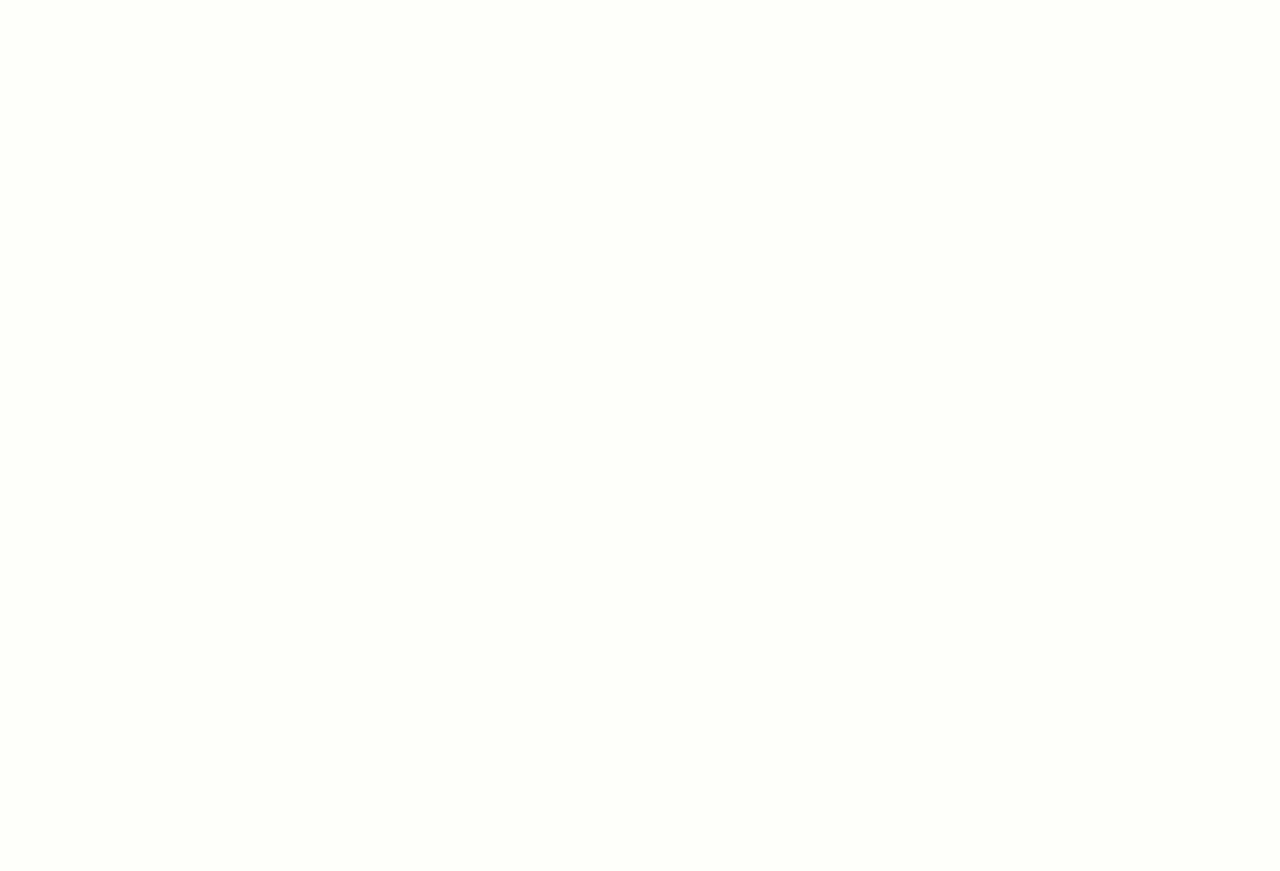
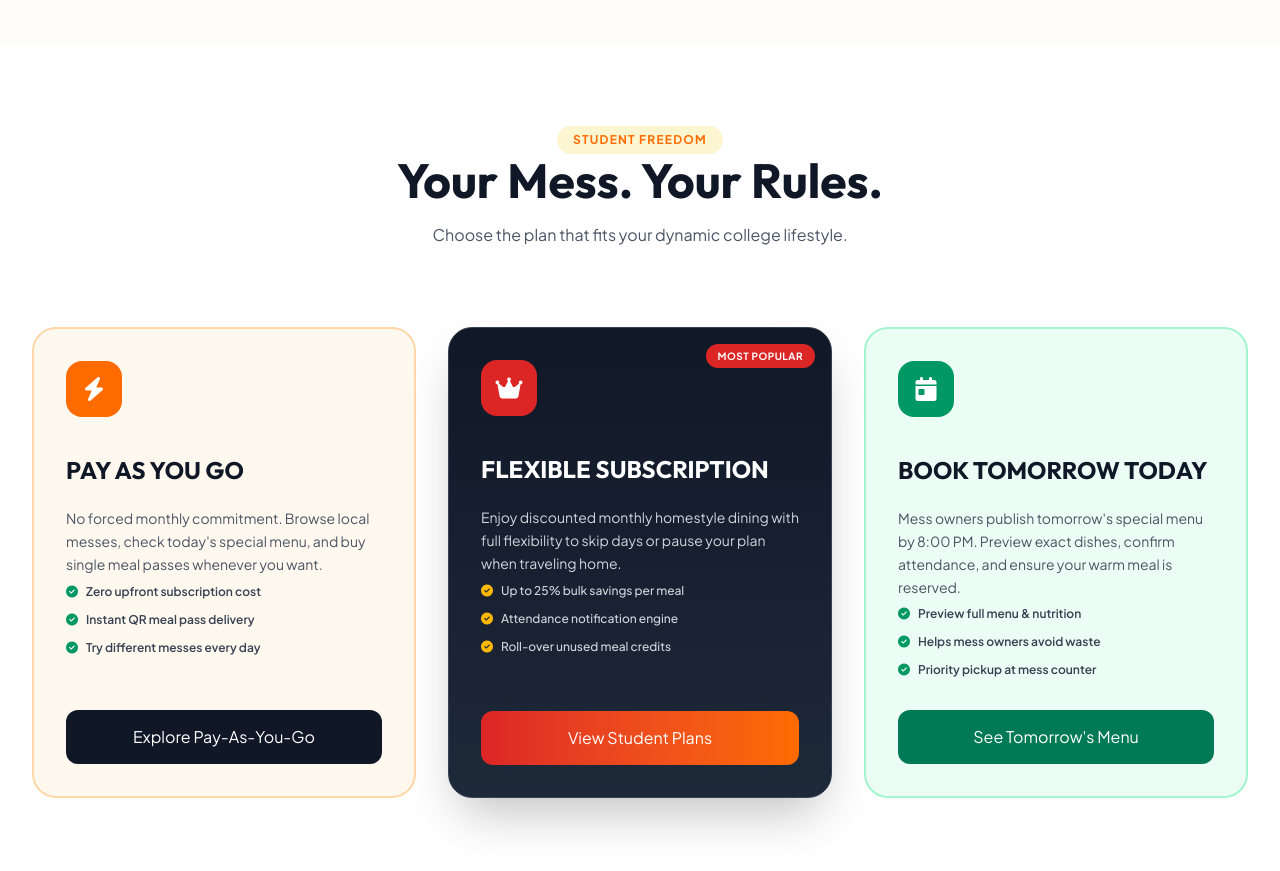
Before and after one commit to keshavgit23/FlexiMeal, a React (Vite) app: page / in a window 1280 px wide. Shown: the part 1540-2411 px from the top of the page. Before the commit the page ends 1585 px from the top, so only its background shows below. Built offline with nearby package versions, Linux system fonts and the light colour scheme; no server answers.

Commit message:
feat:add student's freedom plans feature

```diff
--- a/src/pages/LandingPage/LandingPage.tsx
+++ b/src/pages/LandingPage/LandingPage.tsx
@@ -1,10 +1,12 @@
 import Hero from "./sections/Hero.tsx";
 import EmotionalHungerTimeline from "./sections/EmotionalHungerTimeline.tsx";
-export function LandingPage(){
+import StudentFreedom from "./sections/StudentFreedom.tsx";
+export function LandingPage() {
     return (
         <>
-      <Hero />
-      <EmotionalHungerTimeline/>
+            <Hero />
+            <EmotionalHungerTimeline />
+            <StudentFreedom />
         </>
 
     );
--- /dev/null
+++ b/src/pages/LandingPage/sections/StudentFreedom.tsx
@@ -0,0 +1,146 @@
+import React from 'react';
+
+export interface StudentFreedomProps {
+  onExplorePayAsYouGo?: () => void;
+  onViewStudentPlans?: () => void;
+  onSeeTomorrowMenu?: () => void;
+}
+
+export const StudentFreedom: React.FC<StudentFreedomProps> = ({
+  onExplorePayAsYouGo,
+  onViewStudentPlans,
+  onSeeTomorrowMenu,
+}) => {
+  return (
+    <section className="py-20 bg-white" id="student-freedom">
+      <div className="max-w-7xl mx-auto px-4 sm:px-6 lg:px-8">
+        <div className="text-center mb-16">
+          <span className="text-brand-saffron text-[#FF6B00] font-extrabold text-xs tracking-widest uppercase bg-amber-100/80 px-4 py-1.5 rounded-full inline-block">
+            STUDENT FREEDOM
+          </span>
+          <h2 className="text-3xl sm:text-5xl font-extrabold text-gray-900 mt-4 font-heading font-['Outfit',sans-serif]">
+            Your Mess. Your Rules.
+          </h2>
+          <p className="text-gray-600 mt-3 mx-auto text-base py-4">
+            Choose the plan that fits your dynamic college lifestyle.
+          </p>
+        </div>
+
+        <div className="grid md:grid-cols-3 gap-8">
+          {/* Pay As You Go */}
+          <div className="bg-brand-accentCream bg-[#FFF8EE] border-2 border-orange-200 p-8 rounded-3xl flex flex-col justify-between hover:shadow-xl transition">
+            <div>
+              <div className="w-14 h-14 rounded-2xl bg-brand-saffron bg-[#FF6B00] text-white flex items-center justify-center text-2xl font-bold mb-6">
+                <i className="fa-solid fa-bolt" aria-hidden="true" />
+              </div>
+              <h3 className="text-2xl font-bold text-gray-900 font-heading font-['Outfit',sans-serif] py-4">
+                PAY AS YOU GO
+              </h3>
+              <p className="text-gray-600 text-sm mt-3 leading-relaxed py-2">
+                No forced monthly commitment. Browse local messes, check today's special menu, and buy single meal passes whenever you want.
+              </p>
+              <ul className="mt-6 space-y-3 text-xs font-semibold text-gray-700">
+                <li className="flex items-center gap-2">
+                  <i className="fa-solid fa-circle-check text-emerald-600" aria-hidden="true" />
+                  <span>Zero upfront subscription cost</span>
+                </li>
+                <li className="flex items-center gap-2">
+                  <i className="fa-solid fa-circle-check text-emerald-600" aria-hidden="true" />
+                  <span>Instant QR meal pass delivery</span>
+                </li>
+                <li className="flex items-center gap-2">
+                  <i className="fa-solid fa-circle-check text-emerald-600" aria-hidden="true" />
+                  <span>Try different messes every day</span>
+                </li>
+              </ul>
+            </div>
+            <button
+              type="button"
+              onClick={onExplorePayAsYouGo}
+              className="mt-8 w-full py-3.5 rounded-xl bg-gray-900 hover:bg-brand-saffron hover:bg-[#FF6B00] text-white font-extrabold text-xs transition"
+            >
+              Explore Pay-As-You-Go
+            </button>
+          </div>
+
+          {/* Flexible Subscription */}
+          <div className="bg-gradient-to-b from-gray-900 to-gray-800 text-white p-8 rounded-3xl flex flex-col justify-between shadow-2xl relative overflow-hidden border border-gray-700">
+            <div className="absolute top-4 right-4 bg-brand-tomato bg-[#DC2626] text-white text-[10px] font-extrabold px-3 py-1 rounded-full uppercase tracking-wider">
+              Most Popular
+            </div>
+            <div>
+              <div className="w-14 h-14 rounded-2xl bg-brand-tomato bg-[#DC2626] text-white flex items-center justify-center text-2xl font-bold mb-6">
+                <i className="fa-solid fa-crown" aria-hidden="true" />
+              </div>
+              <h3 className="text-2xl font-bold font-heading font-['Outfit',sans-serif] text-white py-4">
+                FLEXIBLE SUBSCRIPTION
+              </h3>
+              <p className="text-gray-300 text-sm mt-3 leading-relaxed py-2">
+                Enjoy discounted monthly homestyle dining with full flexibility to skip days or pause your plan when traveling home.
+              </p>
+              <ul className="mt-6 space-y-3 text-xs text-gray-300 font-medium">
+                <li className="flex items-center gap-2">
+                  <i className="fa-solid fa-circle-check text-amber-400" aria-hidden="true" />
+                  <span>Up to 25% bulk savings per meal</span>
+                </li>
+                <li className="flex items-center gap-2">
+                  <i className="fa-solid fa-circle-check text-amber-400" aria-hidden="true" />
+                  <span>Attendance notification engine</span>
+                </li>
+                <li className="flex items-center gap-2">
+                  <i className="fa-solid fa-circle-check text-amber-400" aria-hidden="true" />
+                  <span>Roll-over unused meal credits</span>
+                </li>
+              </ul>
+            </div>
+            <button
+              type="button"
+              onClick={onViewStudentPlans}
+              className="mt-8 w-full py-3.5 rounded-xl bg-gradient-to-r from-brand-tomato to-brand-saffron from-[#DC2626] to-[#FF6B00] text-white font-extrabold text-xs hover:opacity-90 transition"
+            >
+              View Student Plans
+            </button>
+          </div>
+
+          {/* Book Tomorrow's Meal Today */}
+          <div className="bg-emerald-50 border-2 border-emerald-200 p-8 rounded-3xl flex flex-col justify-between hover:shadow-xl transition">
+            <div>
+              <div className="w-14 h-14 rounded-2xl bg-emerald-600 text-white flex items-center justify-center text-2xl font-bold mb-6">
+                <i className="fa-solid fa-calendar-day" aria-hidden="true" />
+              </div>
+              <h3 className="text-2xl font-bold text-gray-900 font-heading font-['Outfit',sans-serif] py-4">
+                BOOK TOMORROW TODAY
+              </h3>
+              <p className="text-gray-600 text-sm mt-3 leading-relaxed py-2">
+                Mess owners publish tomorrow's special menu by 8:00 PM. Preview exact dishes, confirm attendance, and ensure your warm meal is reserved.
+              </p>
+              <ul className="mt-6 space-y-3 text-xs font-semibold text-gray-700">
+                <li className="flex items-center gap-2">
+                  <i className="fa-solid fa-circle-check text-emerald-600" aria-hidden="true" />
+                  <span>Preview full menu &amp; nutrition</span>
+                </li>
+                <li className="flex items-center gap-2">
+                  <i className="fa-solid fa-circle-check text-emerald-600" aria-hidden="true" />
+                  <span>Helps mess owners avoid waste</span>
+                </li>
+                <li className="flex items-center gap-2">
+                  <i className="fa-solid fa-circle-check text-emerald-600" aria-hidden="true" />
+                  <span>Priority pickup at mess counter</span>
+                </li>
+              </ul>
+            </div>
+            <button
+              type="button"
+              onClick={onSeeTomorrowMenu}
+              className="mt-8 w-full py-3.5 rounded-xl bg-emerald-700 hover:bg-emerald-800 text-white font-extrabold text-xs transition"
+            >
+              See Tomorrow's Menu
+            </button>
+          </div>
+        </div>
+      </div>
+    </section>
+  );
+};
+
+export default StudentFreedom;
```
